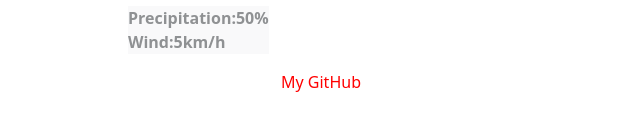
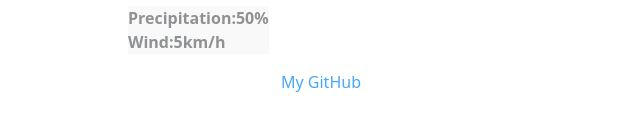
Before and after one commit to IraITaran/weather-app, a website built with Parcel: page index.html in a window 1280 px wide. Shown: the part 476-606 px from the top of the page, without its empty margins (319-959 px from the left). Built offline with nearby package versions, Linux system fonts and the light colour scheme.

Commit message:
update css github link

```diff
--- a/styles/style.css
+++ b/styles/style.css
@@ -176,5 +176,5 @@ h1 {
   display: block;
   text-align: center;
   text-decoration: none;
-  color: red;
+  color: #48a8f5;
 }
```
